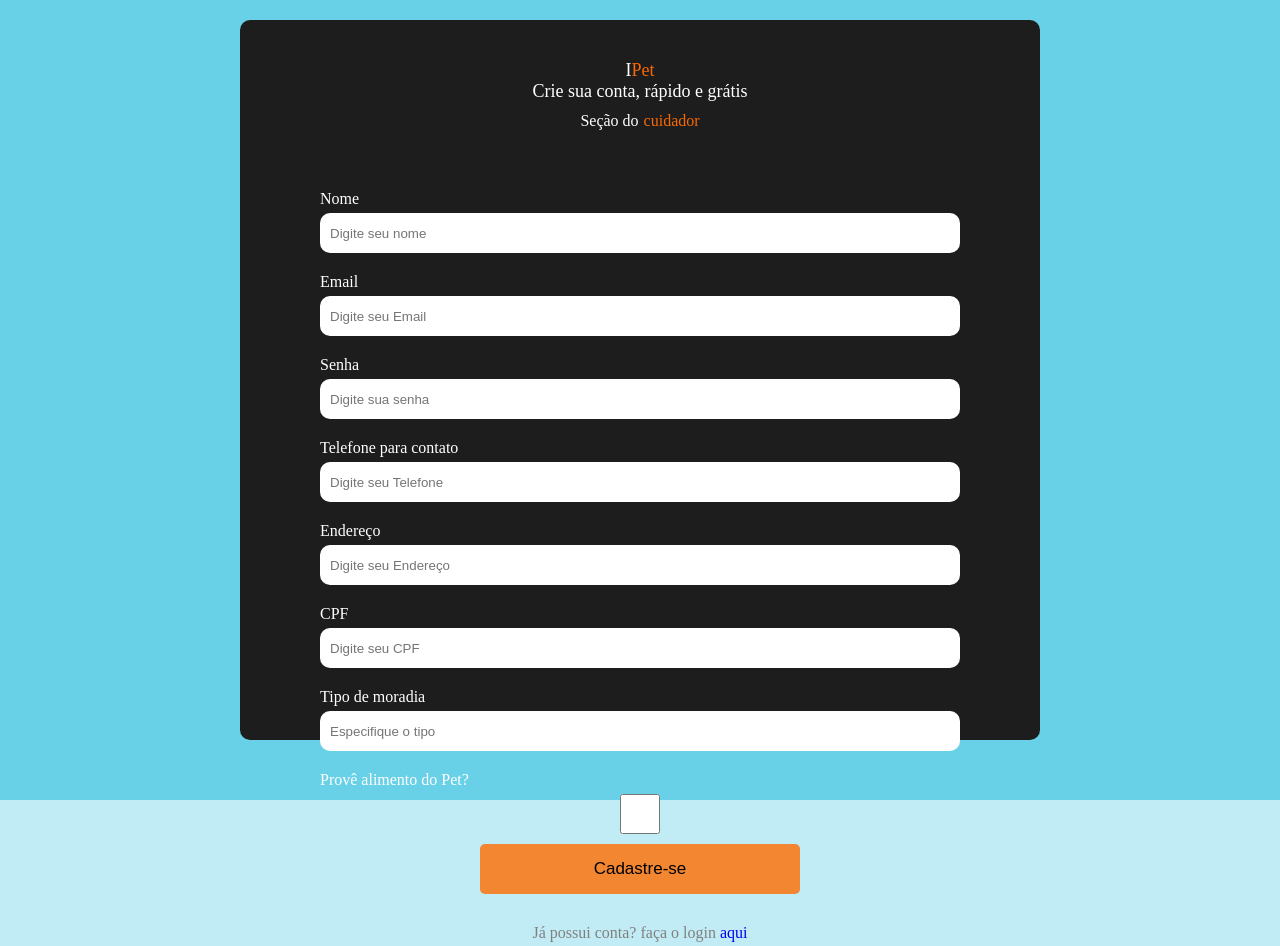
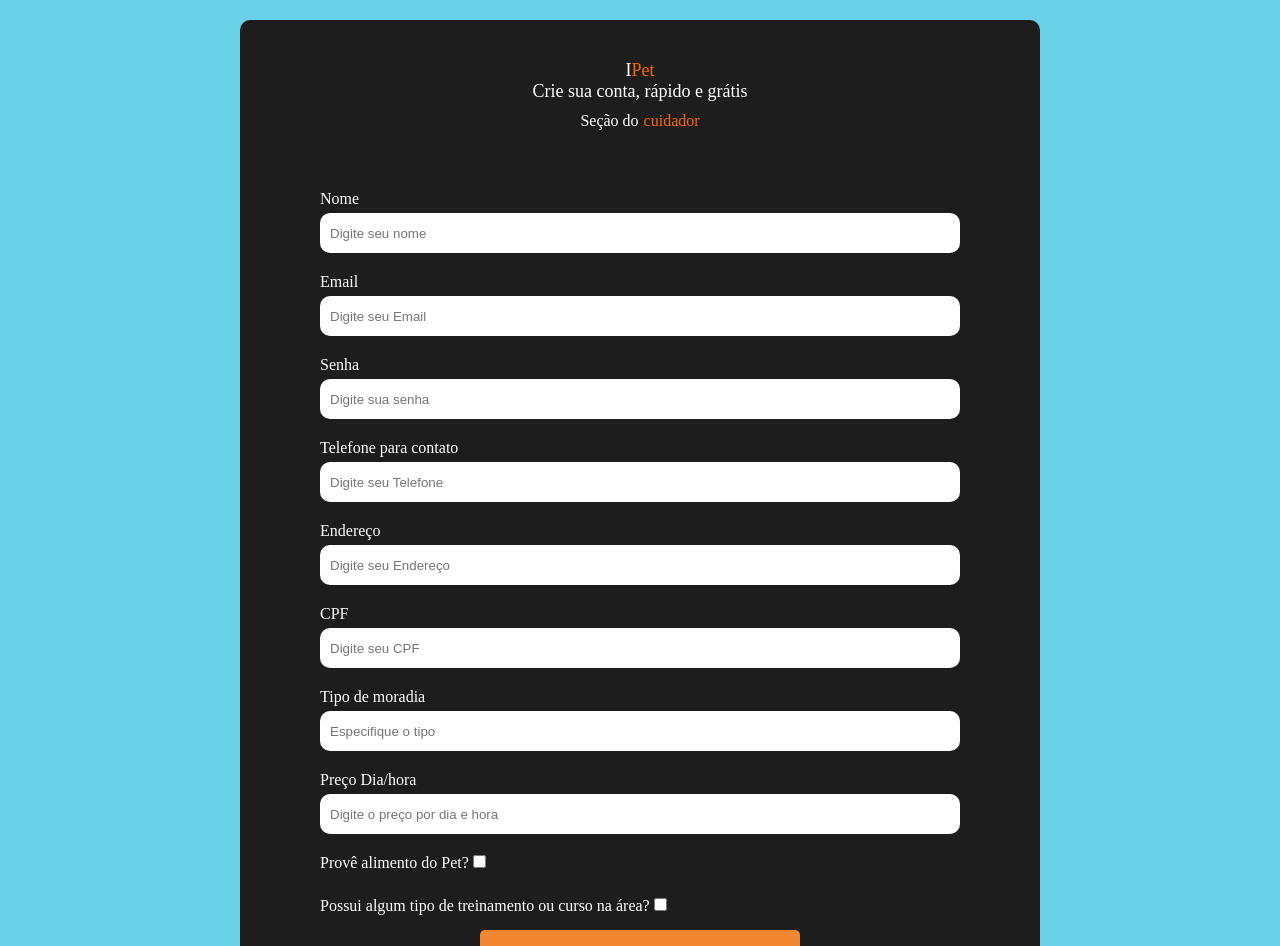
Before and after one commit to elitejp/projeto-final-raphael-grupo5, a React (Create React App) app: page /register-care in a window 1280 px wide. Shown: the top 946 px of the page. Built offline with nearby package versions, Linux system fonts and the light colour scheme.

Commit message:
feat/ novos campos de cadastro

```diff
--- a/src/pages/RegisterCareGiver/index.jsx
+++ b/src/pages/RegisterCareGiver/index.jsx
@@ -13,26 +13,31 @@ const baseURL = "https://caregiver-and-pets.herokuapp.com"
     const history= useHistory()
     function dados(dados){
         console.log(dados)
+
         const data={
             email:dados.email,
             name:dados.nome,
             password:dados.senha,
             telefone: dados.telefone,
             endereco: dados.endereco,
-            tipo_moradia: dados.tipo_moradia
+            tipo_moradia: dados.tipo_moradia,
+            alimento: dados.alimento,
+            treinamento: dados.treinamento
         }
 
         axios.post(baseURL+"/register",data)
         .then((res)=>{
-            console.log(res)
+
             if(res.status===201){
                toast.sucess("Conta criada com sucesso")
                history.push("/dashboard-care")
+
             }
 
-        }).catch((err)=>{
-            console.log(err)
-            toast.error("Não foi possivel criar sua conta")
+
+
+        }).catch((res)=>{console.log(res)
+            toast.error(res.response.data)
         })
 
     }
@@ -44,15 +49,17 @@ const baseURL = "https://caregiver-and-pets.herokuapp.com"
         telefone:yup.string().required("Telefone obrigatório").matches(/^1\d\d(\d\d)?$|^0800 ?\d{3} ?\d{4}$|^(\(0?([1-9a-zA-Z][0-9a-zA-Z])?[1-9]\d\) ?|0?([1-9a-zA-Z][0-9a-zA-Z])?[1-9]\d[ .-]?)?(9|9[ .-])?[2-9]\d{3}[ .-]?\d{4}$/,"Telefone inválido"),
         endereco:yup.string().required("Endereço obrigatório"),
         cpf:yup.string().required("Cpf necessário").matches(/^[0-9]{3}.?[0-9]{3}.?[0-9]{3}-?[0-9]{2}/,"cpf inválido"),
-        tipo_moradia:yup.string().required("Tipo de moradia necessário")
-
+        tipo_moradia:yup.string().required("Tipo de moradia necessário"),
+        alimento:yup.boolean(),
+        preco:yup.string().required(),
+        treinamento:yup.boolean()
     })
 
     const {register, handleSubmit}= useForm({resolver:yupResolver(formSchema)})
 
     return(
 
-        <StyledDiv h="100vh"  display="flex" w="100%" bc="#68D1E7" >
+        <StyledDiv  h="auto"  display="flex" w="100%" bc="#68D1E7" >
             <StyledDiv  mw="800px" display="flex" fd="column" margin="20px auto" w="80%" bc="#1D1D1D" h="90%" br="10px" >
             <StyledDiv  display="flex" fd="column" margin="20px auto"    br="10px">
 
@@ -81,14 +88,21 @@ const baseURL = "https://caregiver-and-pets.herokuapp.com"
                     <StyledLabel>Endereço</StyledLabel>
                     <StyledInput placeholder="Digite seu Endereço" h="40px" {...register("endereco")} ></StyledInput>
 
+
                     <StyledLabel>CPF</StyledLabel>
                     <StyledInput placeholder="Digite seu CPF" h="40px" {...register("cpf")}></StyledInput>
 
                     <StyledLabel>Tipo de moradia</StyledLabel>
                     <StyledInput placeholder="Especifique o tipo" h="40px" {...register("tipo_moradia")}></StyledInput>
 
-                    <StyledLabel>Provê alimento do Pet?</StyledLabel>
-                    <StyledInput type="checkbox" h="40px" {...register("alimento")}></StyledInput>
+                    <StyledLabel>Preço Dia/hora</StyledLabel>
+                    <StyledInput placeholder="Digite o preço por dia e hora" h="40px" {...register("preco")}></StyledInput>
+
+
+
+                    <StyledLabel>Provê alimento do Pet?  <StyledInput type="checkbox" width="20px" {...register("alimento")}></StyledInput> </StyledLabel>
+                    <StyledLabel>Possui algum tipo de treinamento ou curso na área?  <StyledInput type="checkbox" width="20px" {...register("treinamento")}></StyledInput> </StyledLabel>
+
 
 
                      <StyledButton type="submit" w="50%"backg="#F28631">Cadastre-se</StyledButton>
--- a/src/pages/RegisterCareGiver/styles.js
+++ b/src/pages/RegisterCareGiver/styles.js
@@ -10,8 +10,6 @@ border-radius:${(props)=>props.br};
 padding:${(props)=>props.p};
 flex-direction:${(props)=>props.fd};
 max-width:${(props)=>props.mw};
-
-
 `;
 
 export const StyledText= styled.p`
@@ -31,7 +29,7 @@ flex-direction:${(props)=>props.fd};
 `
 export const StyledLabel= styled.label`
 color:${(props)=>props.color||"white"};
-margin:${(props)=>props.m||"20px auto 5px 0"};
+margin:${(props)=>props.m||"20px auto 5px 0"}
 
 `
 
```
